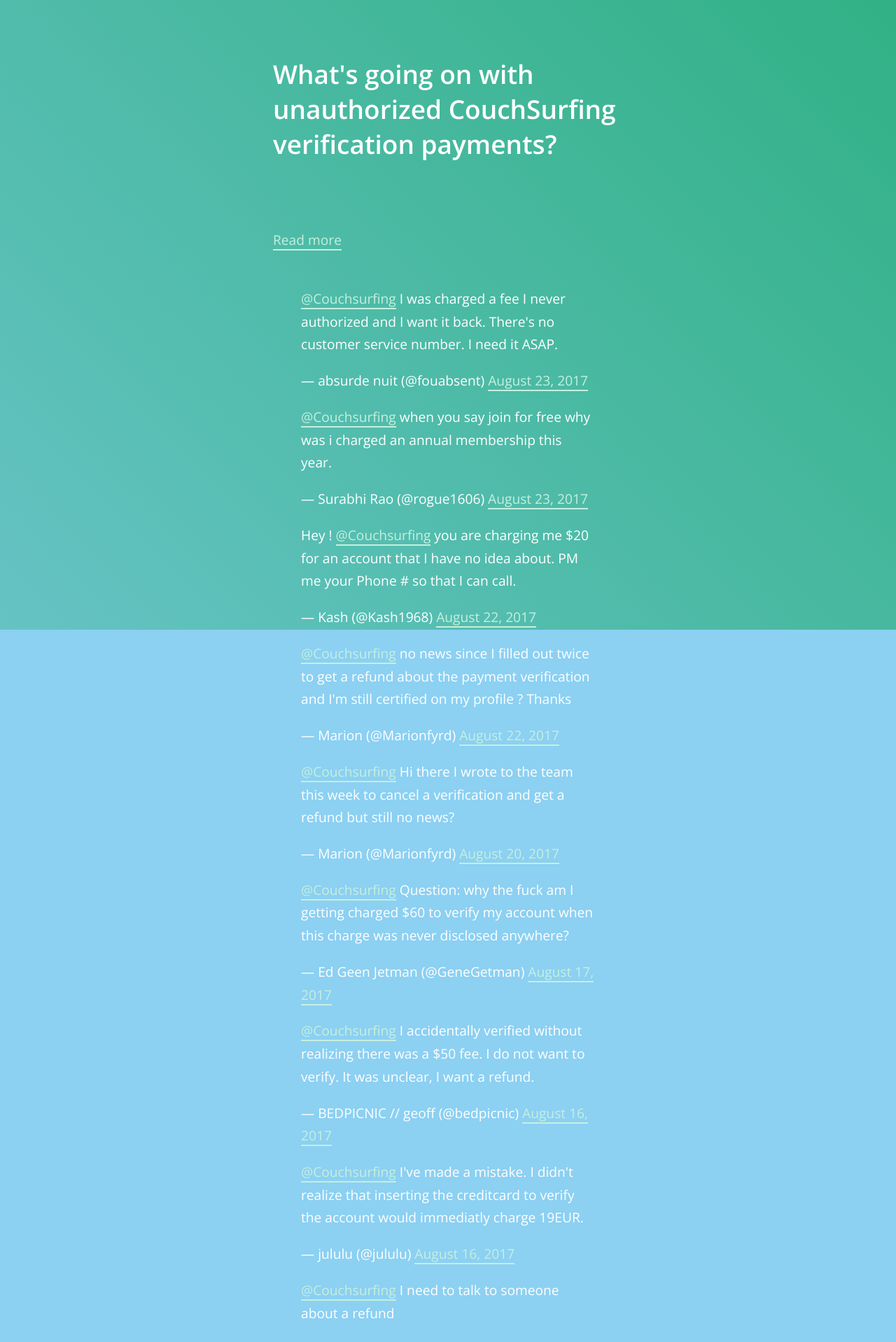
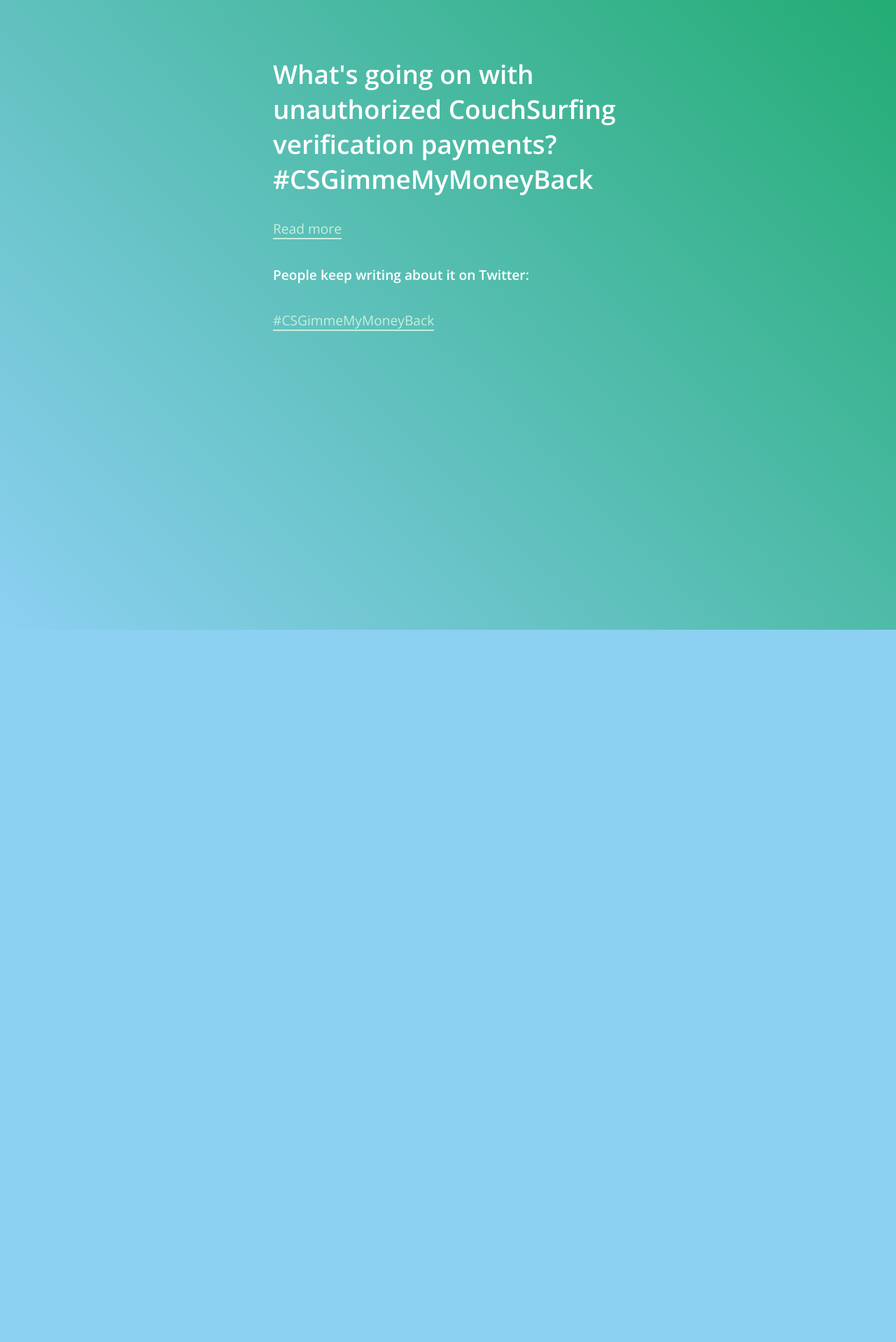
Before and after one commit to simison/simison.github.io, a Jekyll site: the page unauthorized-cs-verification-payments/index.html, which Jekyll copies as it is, in a window 1280 px wide. Shown: the top 1918 px of the page at 70% size. Built offline with Jekyll 4.4.1, drawn with Linux system fonts in a browser that asks for light colours; comment, search, counter and statistics services are not loaded; after the commit the page ends 900 px from its top, so only the background shows below that; some of the changed text lies outside the part shown.

Commit message:
Update index.html

```diff
--- a/unauthorized-cs-verification-payments/index.html
+++ b/unauthorized-cs-verification-payments/index.html
@@ -12,23 +12,19 @@
     height: 100%;
   }
 
-  @-webkit-keyframes bgAnim {
-    0%{ background-position: 0% 50% }
-    50%{ background-position: 100% 50% }
-    100%{ background-position: 0% 50% }
-  }
-  @keyframes bgAnim {
-    0%{ background-position: 0% 50% }
-    50%{ background-position: 100% 50% }
-    100%{ background-position: 0% 50% }
-  }
-
   body {
     background: #8cd0f2;
     color: #fff;
+    font-family: "Open Sans", helvetica, arial, sans-serif;
     line-height: 1.7em;
     font-size: 1.2em;
-    font-family: "Open Sans", helvetica, arial, sans-serif;
+  }
+
+  @media (max-width: 480px) {
+    body {
+      line-height: 1.5em;
+      font-size: 1em;
+    }
   }
 
   .background {
@@ -41,11 +37,6 @@
     background: -ms-linear-gradient(45deg, #8cd0f2 0%,#23ac74 100%); /* IE10+ */
     background: linear-gradient(45deg, #8cd0f2 0%,#23ac74 100%); /* W3C */
     filter: progid:DXImageTransform.Microsoft.gradient( startColorstr='#8cd0f2', endColorstr='#23ac74',GradientType=1 ); /* IE6-9 fallback on horizontal gradient */
-
-    /* Animate that stuff */
-	  background-size: 200% 200%;
-    -webkit-animation: bgAnim 15s ease infinite;
-	  animation: bgAnim 15s ease infinite;
 
     position: fixed;
     top: 0;
@@ -69,7 +60,7 @@
   article {
     max-width: 500px;
     margin: 0 auto;
-    padding: 50px;
+    padding: 50px 25px 200px 25px;
   }
   h1 {
     font-size: 37px;
@@ -93,9 +84,7 @@
   <div class="background"></div>
 
   <article>
-    <h1>What's going on with unauthorized CouchSurfing verification payments?</h1>
-
-    <br><br>
+    <h1>What's going on with unauthorized CouchSurfing verification payments? #CSGimmeMyMoneyBack</h1>
 
     <a href="#" id="read_more_toggle" onClick="document.getElementById('read_more_toggle').style.display='none'; document.getElementById('read_more').style.display='block';">Read more</a>
 
@@ -113,6 +102,10 @@
 
     <br><br>
 
+    <strong>People keep writing about it on Twitter:</strong>
+
+    <br><br>
+<!--
     <blockquote class="twitter-tweet" data-partner="tweetdeck"><p lang="en" dir="ltr"><a href="https://twitter.com/Couchsurfing">@Couchsurfing</a> I was charged a fee I never authorized and I want it back. There&#39;s no customer service number. I need it ASAP.</p>&mdash; absurde nuit (@fouabsent) <a href="https://twitter.com/fouabsent/status/900336193161834500">August 23, 2017</a></blockquote>
 
     <blockquote class="twitter-tweet" data-partner="tweetdeck"><p lang="en" dir="ltr"><a href="https://twitter.com/Couchsurfing">@Couchsurfing</a> when you say join for free why was i charged an annual membership this year.</p>&mdash; Surabhi Rao (@rogue1606) <a href="https://twitter.com/rogue1606/status/900327906785640449">August 23, 2017</a></blockquote>
@@ -170,14 +163,9 @@
     <blockquote class="twitter-tweet" data-lang="en"><p lang="en" dir="ltr">so <a href="https://twitter.com/Couchsurfing">@Couchsurfing</a> how much does verification actually cost? I am not seeing any prices on the page at all. No blue shaded box either.</p>&mdash; raincoaster (@raincoaster) <a href="https://twitter.com/raincoaster/status/801155919140753409">November 22, 2016</a></blockquote>
 
     <blockquote class="twitter-tweet" data-lang="en"><p lang="en" dir="ltr"><a href="https://twitter.com/Couchsurfing">@Couchsurfing</a> hey I&#39;ve paid 20$ on your website via my PayPal account. I thought your service was free...?</p>&mdash; Nicolas Van Muylder (@nicolasvanmu) <a href="https://twitter.com/nicolasvanmu/status/775943488437260288">September 14, 2016</a></blockquote>
+  -->
 
-    <br><br>
-    <hr/>
-    <br><br>
-
-    <a href="https://www.trustroots.org/" title="CouchSurfing alternative">Looking for an alternative? Check Trustroots.org</a>
-
-    <br><br>
+    <a class="twitter-moment" href="https://twitter.com/i/moments/900365776133206016">#CSGimmeMyMoneyBack</a>
 
   </article>
 
```
